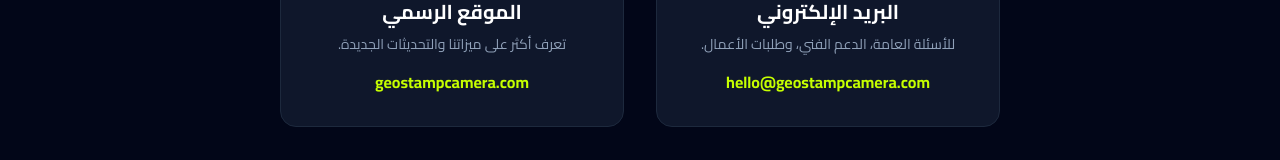
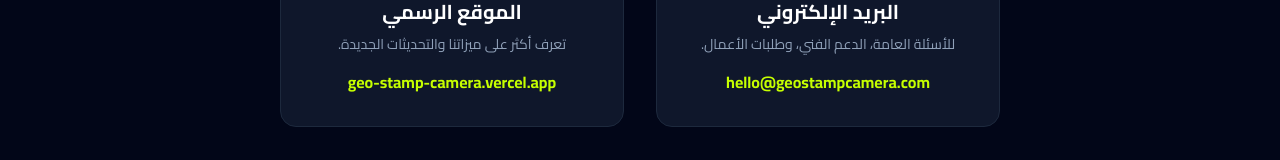
Before and after one commit to whegaco/Geo-Stamp-Camera-Landing-Page, a React (Vite) app: page /contact in a window 1280 px wide. Shown: the part 335-495 px from the top of the page. Built offline with nearby package versions, Linux system fonts and the light colour scheme.

Commit message:
chore: integrate Google AdSense and update domain
Added Google AdSense verification and configuration, and updated site URLs to the Vercel deployment domain.

```diff
--- a/index.html
+++ b/index.html
@@ -3,6 +3,9 @@
   <head>
     <meta charset="UTF-8" />
     <meta name="viewport" content="width=device-width, initial-scale=1.0" />
+    <meta name="google-site-verification" content="xLp1wAPPcNT31bOaUbYjEhU6KeZzOnyH_nuYtmVWj54" />
+    <script async src="https://pagead2.googlesyndication.com/pagead/js/adsbygoogle.js?client=ca-pub-5530138081652656"
+     crossorigin="anonymous"></script>
     <!-- Primary Meta Tags -->
     <title>Geo-Stamp Camera | كاميرا المهندسين للتوثيق الميداني وإحداثيات GPS</title>
     <meta name="title" content="Geo-Stamp Camera | كاميرا المهندسين للتوثيق الميداني وإحداثيات GPS" />
@@ -11,10 +14,10 @@
     <meta name="author" content="Geo-Stamp" />
     <meta name="robots" content="index, follow" />
     <meta name="theme-color" content="#C6FF00" />
-    <link rel="canonical" href="https://geostampcamera.com/" />
-    <link rel="alternate" hreflang="ar" href="https://geostampcamera.com/" />
-    <link rel="alternate" hreflang="en" href="https://geostampcamera.com/?lang=en" />
-    <link rel="alternate" hreflang="x-default" href="https://geostampcamera.com/" />
+    <link rel="canonical" href="https://geo-stamp-camera.vercel.app/" />
+    <link rel="alternate" hreflang="ar" href="https://geo-stamp-camera.vercel.app/" />
+    <link rel="alternate" hreflang="en" href="https://geo-stamp-camera.vercel.app/?lang=en" />
+    <link rel="alternate" hreflang="x-default" href="https://geo-stamp-camera.vercel.app/" />
 
     <!-- Performance Hints -->
     <link rel="dns-prefetch" href="https://fonts.googleapis.com">
--- a/src/components/SEO.tsx
+++ b/src/components/SEO.tsx
@@ -17,7 +17,7 @@
       {/* Open Graph */}
       <meta property="og:title" content={`${title} | Geo-Stamp Camera`} />
       <meta property="og:description" content={description} />
-      <meta property="og:url" content={`https://geostampcamera.com${url}`} />
+      <meta property="og:url" content={`https://geo-stamp-camera.vercel.app${url}`} />
 
       {/* Twitter */}
       <meta name="twitter:title" content={`${title} | Geo-Stamp Camera`} />
--- a/src/pages/ContactUs.tsx
+++ b/src/pages/ContactUs.tsx
@@ -53,8 +53,8 @@
             <p className="text-slate-400 mb-4 text-sm">
                {language === 'ar' ? 'تعرف أكثر على ميزاتنا والتحديثات الجديدة.' : 'Learn more about our features and new updates.'}
             </p>
-            <a href="https://geostampcamera.com" className="text-brand font-bold hover:underline">
-              geostampcamera.com
+            <a href="https://geo-stamp-camera.vercel.app" className="text-brand font-bold hover:underline">
+              geo-stamp-camera.vercel.app
             </a>
           </div>
 
```
Also changed, not shown: public/ads.txt (added), public/robots.txt, 1 other file (tests, documents, lock files or other folders).
